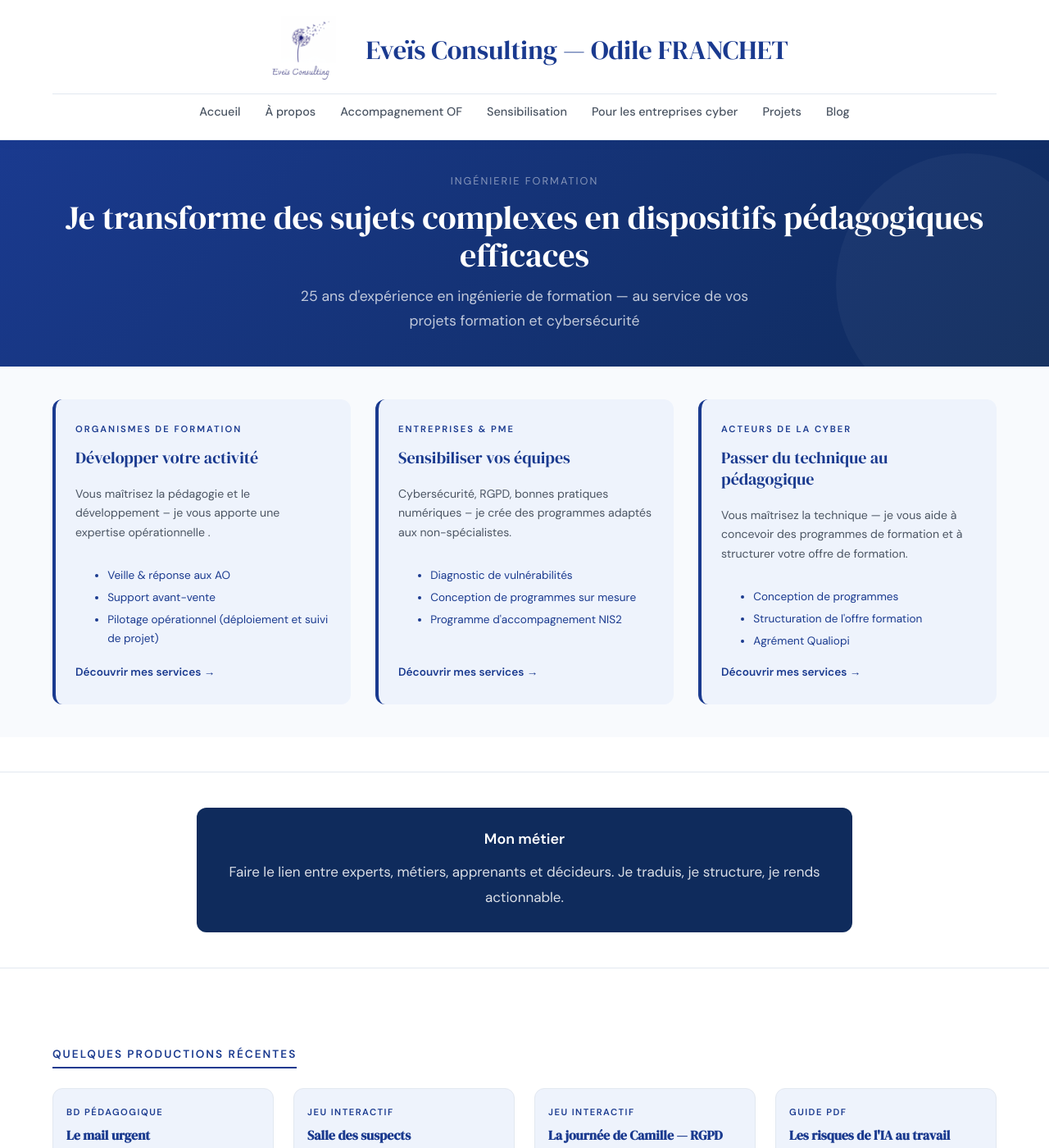
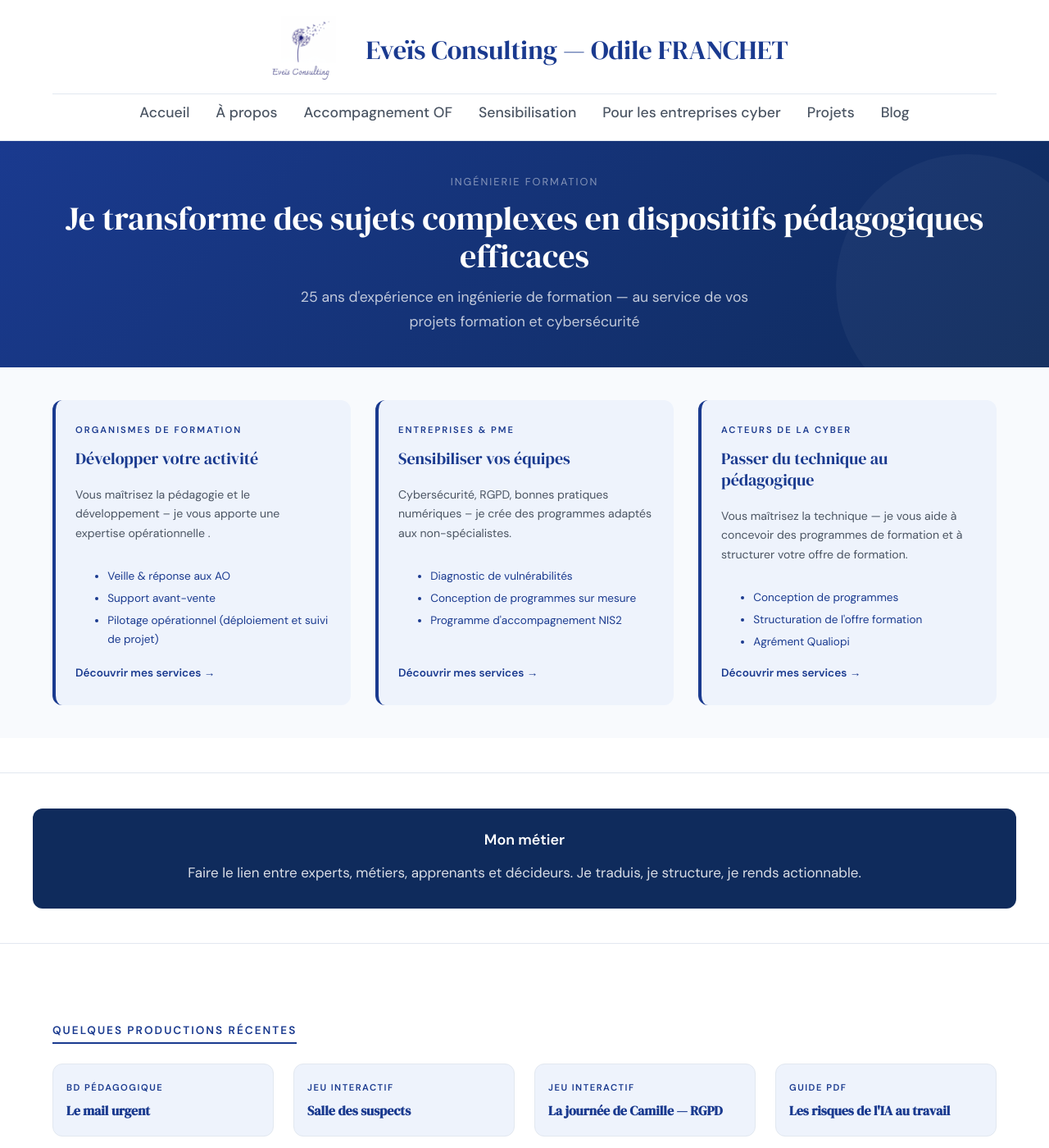
Before and after one commit to ofranchet73/eveis-consulting, a Jekyll site: the page built from index.html, in a window 1280 px wide and 1400 px high. Shown: the whole window at 82% size. Built offline with Jekyll 4.4.1, drawn with Linux system fonts in a browser that asks for light colours.

Commit message:
Update index.html

```diff
--- a/index.html
+++ b/index.html
@@ -326,8 +326,18 @@
   }
 }
 .encadre-approche {
-    max-width: 800px;
+    max-width: 1200px;
     margin: 0 auto;
     text-align: center;
 }
+/* Menu navigation : texte plus grand et plus espacé */
+.nav-links {
+    font-size: 1.1rem;      /* Taille du texte (ajustez à 1.2rem si besoin) */
+    gap: 2rem;              /* Espacement entre les onglets */
+}
+
+.nav-link {
+    font-size: inherit;     /* Hérite de la taille définie ci-dessus */
+    padding: 0.5rem 0;      /* Un peu d'espace vertical pour faciliter le clic */
+}
 </style>
```
